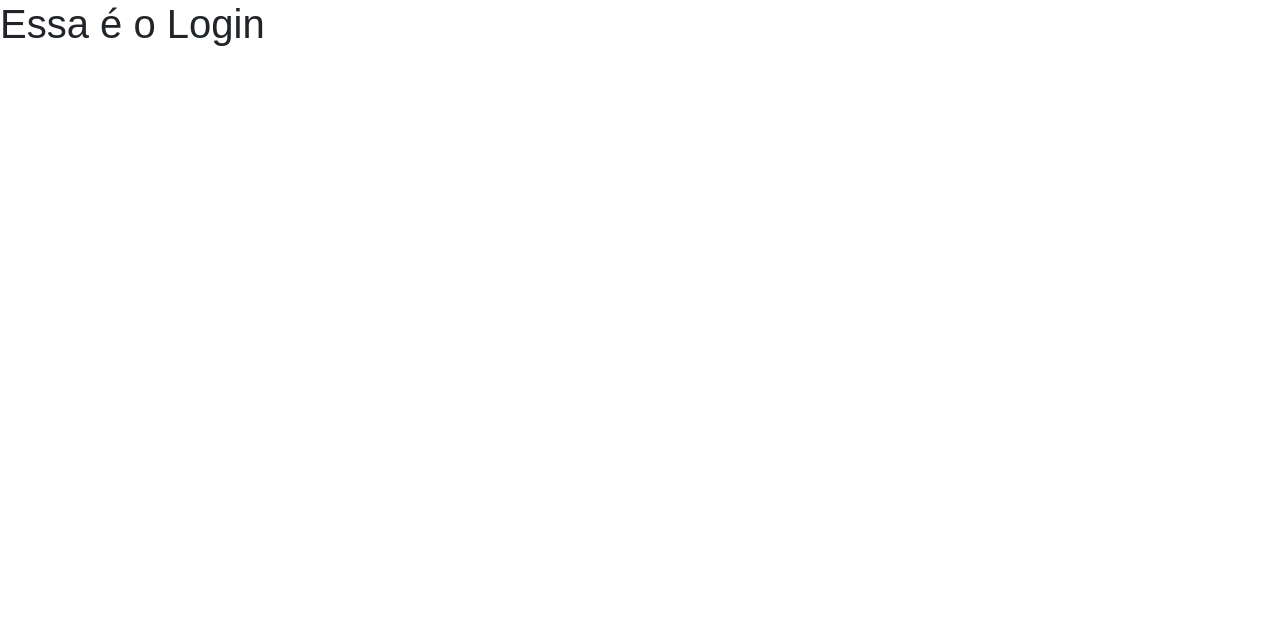
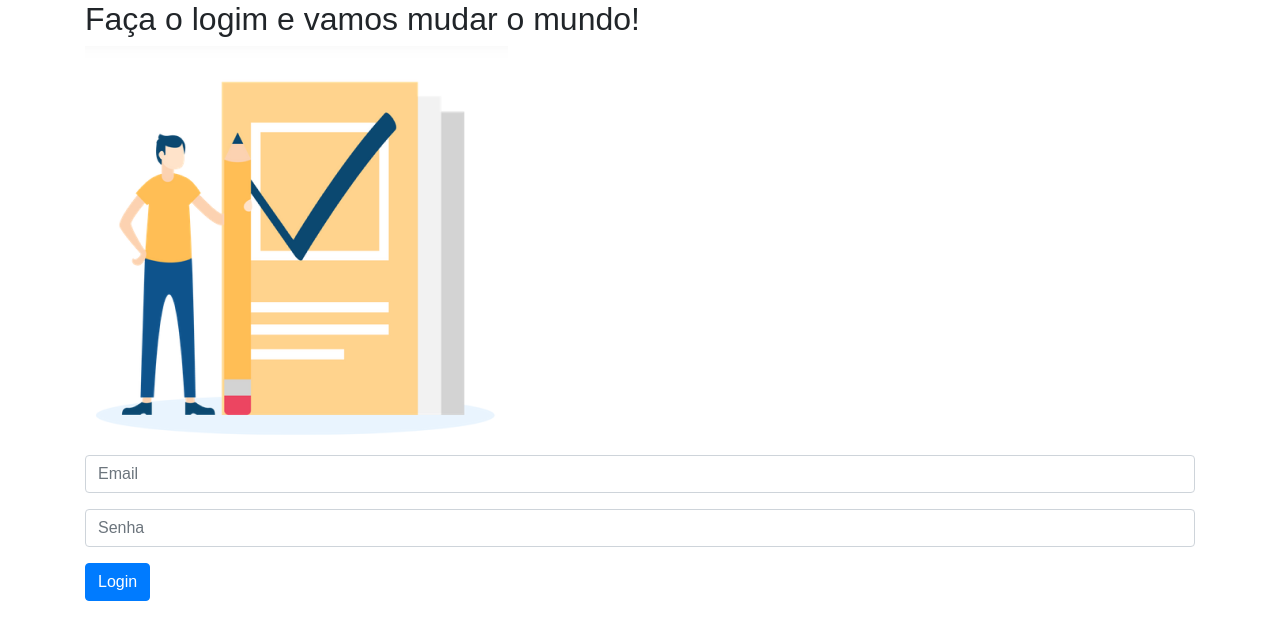
Before and after one commit to enzocsantos18/squad28, a React (Create React App) app in the folder frontend/: page /login in a window 1280 px wide. Shown: the top 640 px of the page. Built offline with nearby package versions, Linux system fonts and the light colour scheme.

Commit message:
Estrutura
Estrutura dos componentes (form,img e texto)

```diff
--- a/frontend/src/pages/Login/index.js
+++ b/frontend/src/pages/Login/index.js
@@ -1,12 +1,31 @@
 import React from 'react';
-
+import { Container, Form, Col, Modal, Button} from "react-bootstrap";
+import imagemlogin from './fotologin.png'
 // import { Container } from './styles';
 
 function Login() {
   return (
-    <div>
-      <h1>Essa é o Login</h1>
-    </div>
+    <Container>
+      <h2>Faça o logim e vamos mudar o mundo!</h2>
+      <img src={imagemlogin }/>
+
+      <Form>
+        <Form.Group controlId="formBasicEmail">
+          <Form.Control type="email" placeholder="Email" />
+        </Form.Group>
+
+        <Form.Group controlId="formBasicPassword">
+          <Form.Control type="password" placeholder="Senha" />
+        </Form.Group>
+
+        <Button variant="primary" type="submit">
+          Login
+        </Button>
+      </Form>
+
+    </Container>
+
+
   );
 }
 
```
Also changed, not shown: frontend/src/pages/Login/fotologin.png (added).
